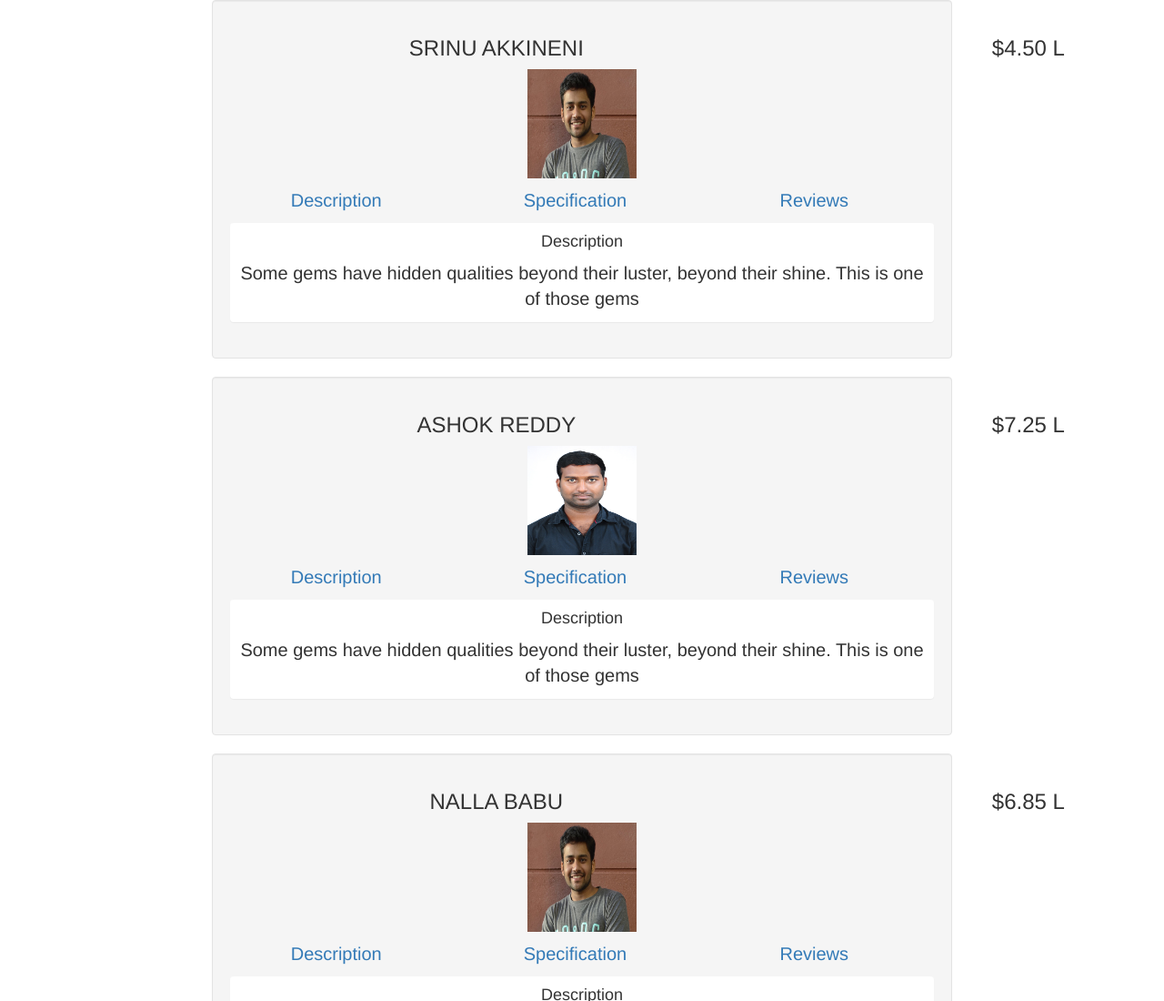
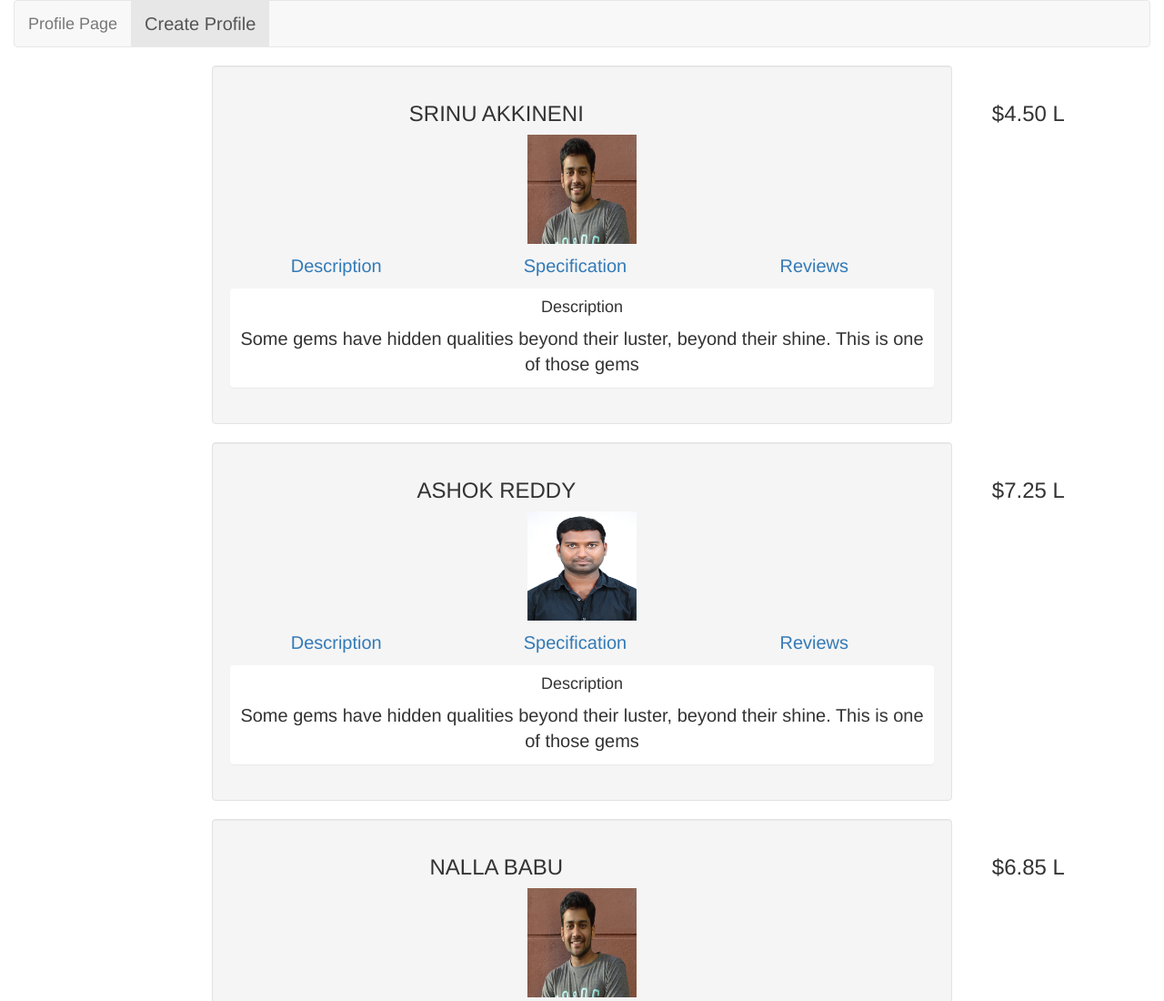
Before and after one commit to akkinenisrinu/DiamondShop, a website: page index.html in a window 1280 px wide. Shown: the top 1100 px of the page at 91% size. Drawn offline with nearby package versions, Linux system fonts and the light colour scheme.

Commit message:
added nav bar to the app

```diff
--- a/index.html
+++ b/index.html
@@ -12,6 +12,17 @@
 <body class=" mainContainer" ng-controller="diamondStoreController as Store">
 
 <div class="col-xs-12 container">
+
+    <nav class="navbar navbar-default">
+        <div class="container-fluid">
+            <div class="navbar-header">
+                <a class="navbar-brand" href="#">Profile Page</a>
+            </div>
+            <ul class="nav navbar-nav">
+                <li class="active"><a href="#">Create Profile</a></li>
+            </ul>
+        </div>
+    </nav>
 
     <div class="col-xs-12" ng-repeat="product in Store.products">
         <div class="col-xs-2">
```
